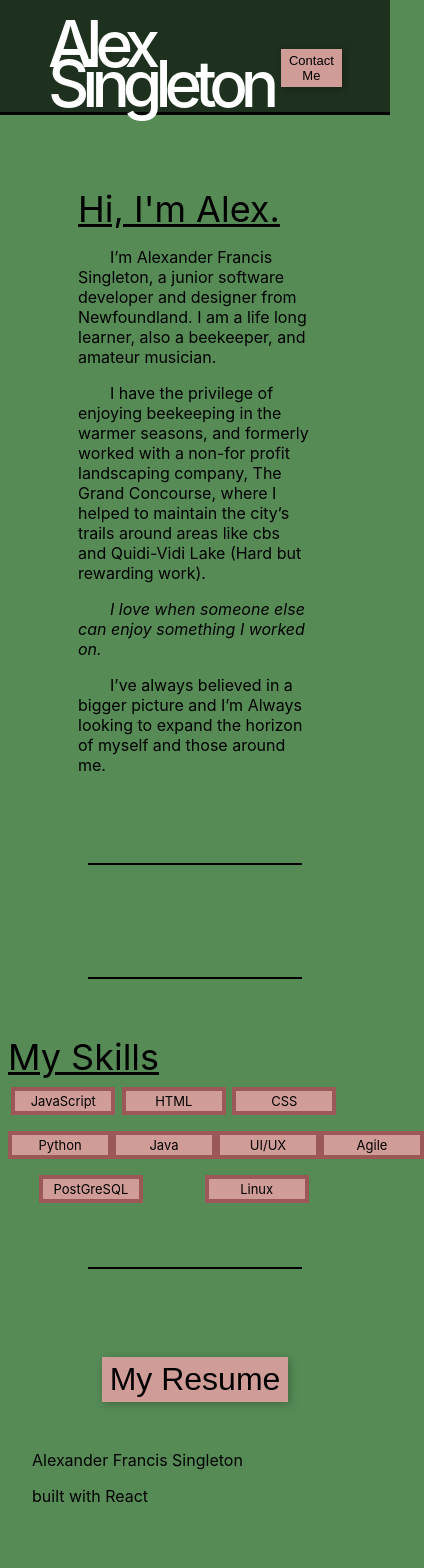
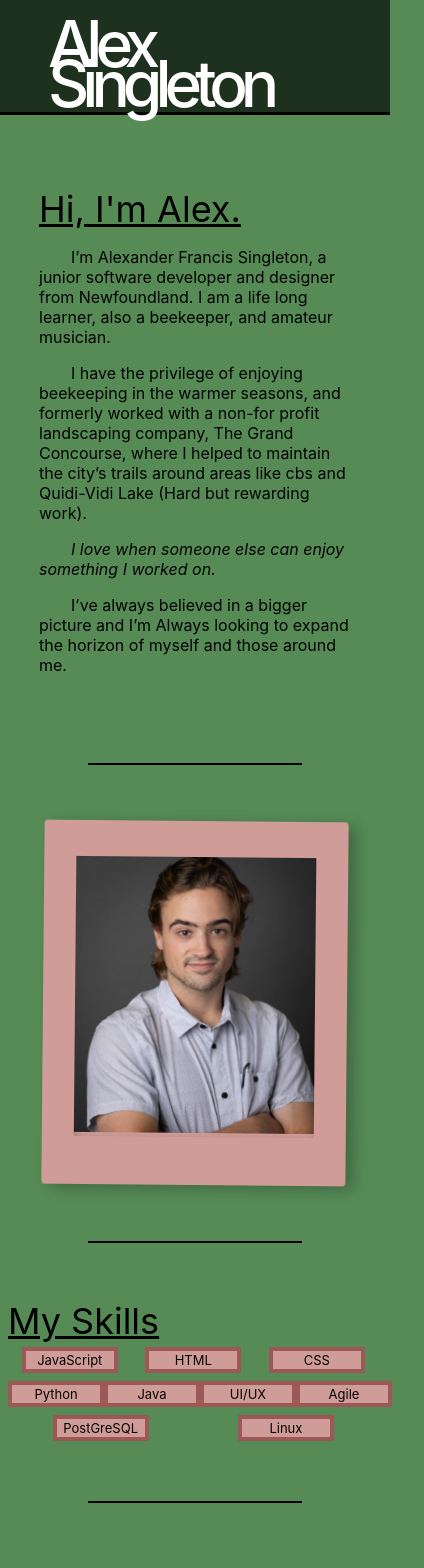
Before and after one commit to Sixsinglebird/portfolio, a React (Create React App) app: page / in a window 390 px wide. Shown: the top 1568 px of the page, 424 px wide, since content can reach past the window. Before the commit the page ends 1506 px from the top, so only its background shows below. Built offline with nearby package versions, Linux system fonts and the light colour scheme.

Commit message:
commit the changes

```diff
--- a/src/App.css
+++ b/src/App.css
@@ -89,6 +89,10 @@ figure {
   background-color: #d09c98;
 }
 
+#portrait {
+  display: none;
+}
+
 #title {
   /* text */
   line-height: 40px;
@@ -111,16 +115,19 @@ figure {
   margin: 8px;
 }
 
+#contactButton {
+  display: block;
+}
+
 #contactInfo {
   font-size: 10px;
-  color: #fff;
+  border-top: 1px solid #fff;
+  border-left: 1px solid #fff;
 }
 
 #contactInfo div {
   text-align: center;
   margin-top: 48px;
-  border-top: 2px solid #fff;
-  border-left: 2px solid #fff;
 }
 
 #nav {
@@ -129,7 +136,7 @@ figure {
 }
 
 #nav button {
-  margin: 32px auto;
+  margin: 16px auto;
 }
 
 .navLogo {
@@ -180,9 +187,22 @@ figure {
 
 @media (max-width: 768px) {
   /* Adjust the screen width as needed */
-  .polaroid {
+  #photos {
     display: none;
   }
+
+  #contactButton {
+    display: none;
+  }
+
+  #introPortrait {
+    display: none;
+  }
+
+  #portrait {
+    display: block;
+  }
+
   #title {
     /* text */
     line-height: 40px;
@@ -194,30 +214,43 @@ figure {
     width: 342px;
   }
 
+  #contact {
+    display: none;
+  }
+
   blockquote {
     text-indent: 0;
   }
 
   #intro {
     /* container */
-    width: 60%;
+    width: 80%;
     margin: 32px auto;
   }
 
+  #portrait {
+    display: block;
+  }
+
   header button {
-    /* postion */
-    margin: auto 0 auto auto;
-    font-size: small;
+    display: none;
   }
 
   .skill {
-    margin: 8px auto;
+    margin: 4px auto;
+    padding: 1px 4px;
     font-size: small;
     text-align: center;
     background-color: #d09c98;
   }
 
   #skills {
-    margin-top: 8px;
+    justify-content: center;
+    margin-top: 8px auto;
+    width: 95%;
+  }
+
+  #contactButton {
+    display: none;
   }
 }
--- a/src/App.js
+++ b/src/App.js
@@ -4,6 +4,7 @@ import Navigation from "./components/Navigation";
 import Footer from "./components/Footer";
 import Header from "./components/Header";
 import Skills from "./components/Skills";
+import Portrait from "./components/Portrait";
 import Photos from "./components/Photos";
 import { useState } from "react";
 
@@ -21,6 +22,7 @@ function App() {
         <AboutMe card={front} />
         <hr />
         <Photos deg={deg} />
+        <Portrait />
         <hr />
         <Skills />
         <Navigation />
--- a/src/components/AboutMe.jsx
+++ b/src/components/AboutMe.jsx
@@ -29,7 +29,7 @@ const AboutMe = ({ card }) => {
             expand the horizon of myself and those around me.
           </p>
         </div>
-        <PolaroidMod source={headshot} card={card} />
+        <PolaroidMod id="infoPortrait" source={headshot} card={card} />
       </div>
     </>
   );
--- a/src/components/PolaroidMod.jsx
+++ b/src/components/PolaroidMod.jsx
@@ -6,7 +6,11 @@ const Polaroid = ({ source, card }) => {
   let deg = Math.random(1) * 10 - 5;
   return (
     <>
-      <figure style={{ transform: `rotate(${deg}deg)` }} className="polaroid">
+      <figure
+        style={{ transform: `rotate(${deg}deg)` }}
+        className="polaroid"
+        id="introPortrait"
+      >
         {card && <img src={source} alt="" /> ? (
           <img src={source} alt="" />
         ) : (
--- /dev/null
+++ b/src/components/Portrait.jsx
@@ -0,0 +1,15 @@
+import React from "react";
+import Polaroid from "./Polaroid";
+import headshot from "../images/headshot.jpg";
+
+const Portrait = () => {
+  return (
+    <>
+      <div id="portrait" className="flex">
+        <Polaroid source={headshot} />
+      </div>
+    </>
+  );
+};
+
+export default Portrait;
```
